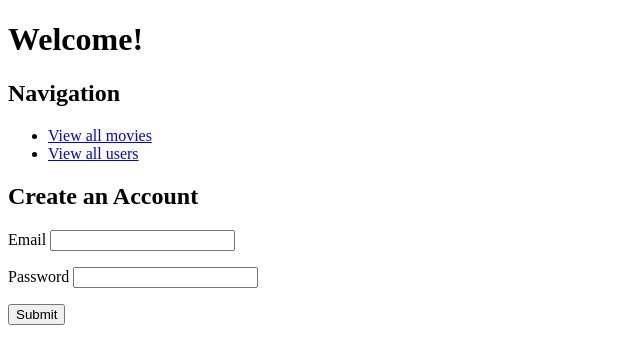
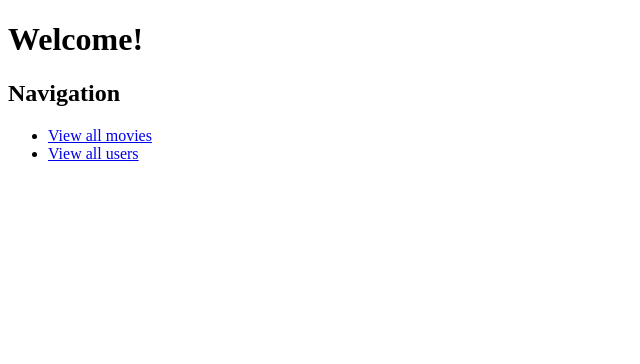
Before and after one commit to christinababaya/comparing-cosmetic-products-by-ingredients, a Flask app: page / in a window 1280 px wide. Shown: the top 364 px of the page, without its empty margins (0-640 px from the left). Run offline with Flask 2, Linux system fonts and the light colour scheme; parts of the project's set-up code (start-up, migrations or seed data) failed here and were passed over.

Commit message:
inital commit

```diff
--- a/templates/homepage.html
+++ b/templates/homepage.html
@@ -6,22 +6,8 @@
 
   <h2>Navigation</h2>
   <ul>
-    <li><a href="/movies">View all movies</a></li>
-    <li><a href="/users">View all users</a></li>
+    <li><a href="/products">View all movies</a></li>
+    <li><a href="/ingredients">View all users</a></li>
   </ul>
 
-  <h2>Create an Account</h2>
-  <form action="/users" method="POST">
-    <p>
-      Email <input type="text" name="email">
-    </p>
-
-    <p>
-      Password <input type="password" name="password">
-    </p>
-
-    <p>
-      <input type="submit">
-    </p>
-  </form>
 {% endblock %}
```
